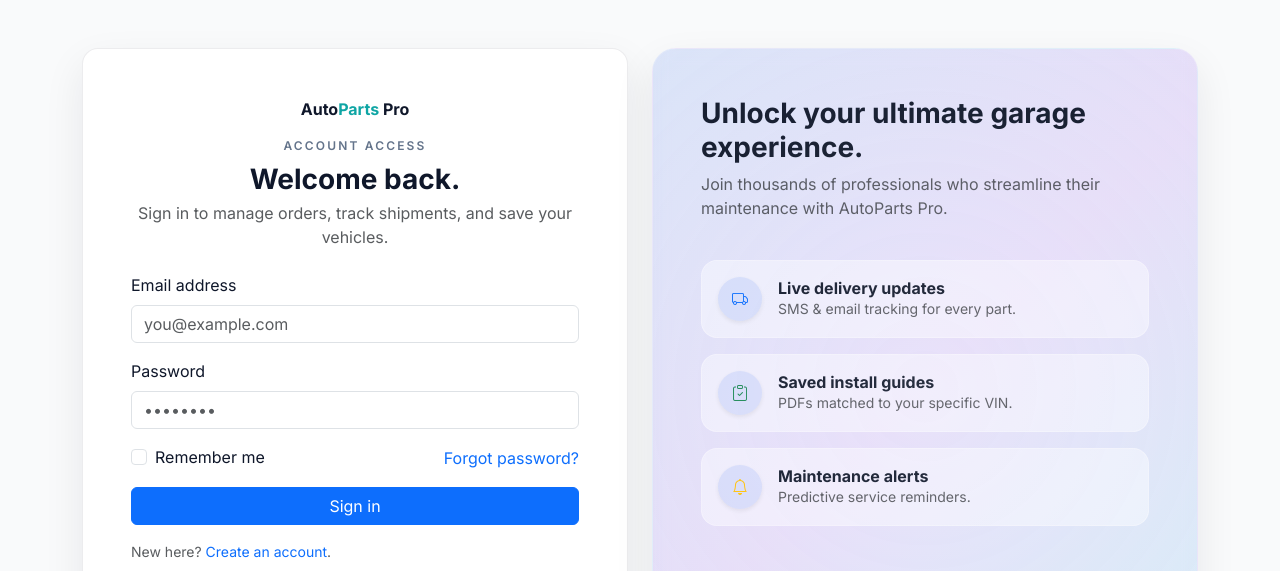
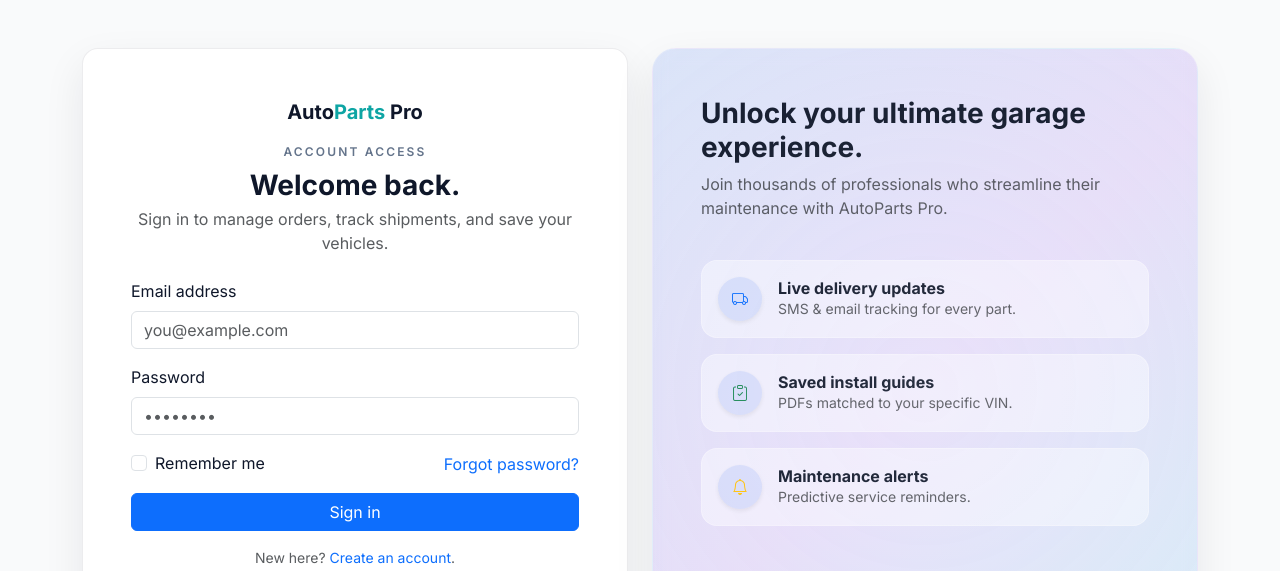
Before and after one commit to suriya664/autopartss, a plain HTML site: page login.html in a window 1280 px wide. Shown: the top 571 px of the page. Drawn offline with nearby package versions, Linux system fonts and the light colour scheme.

Commit message:
10th march

```diff
--- a/assets/css/styles.css
+++ b/assets/css/styles.css
@@ -42,6 +42,10 @@
 /* Navbar Centering & Custom Styling */
 .navbar-brand span {
   color: var(--ap-primary);
+}
+
+.navbar-brand {
+  font-size: 1.25rem;
 }
 
 .navbar .nav-link {
--- a/login.html
+++ b/login.html
@@ -49,7 +49,8 @@
                 <button type="submit" class="btn btn-primary w-100">Sign in</button>
               </div>
             </form>
-            <p class="text-muted small mt-3 mb-0">New here? <a href="register.html" class="text-decoration-none">Create
+            <p class="text-muted small mt-3 mb-0 text-center">New here? <a href="register.html"
+                class="text-decoration-none">Create
                 an account</a>.</p>
           </div>
         </div>
```
Also changed, not shown: register.html (+1 -1 lines).
